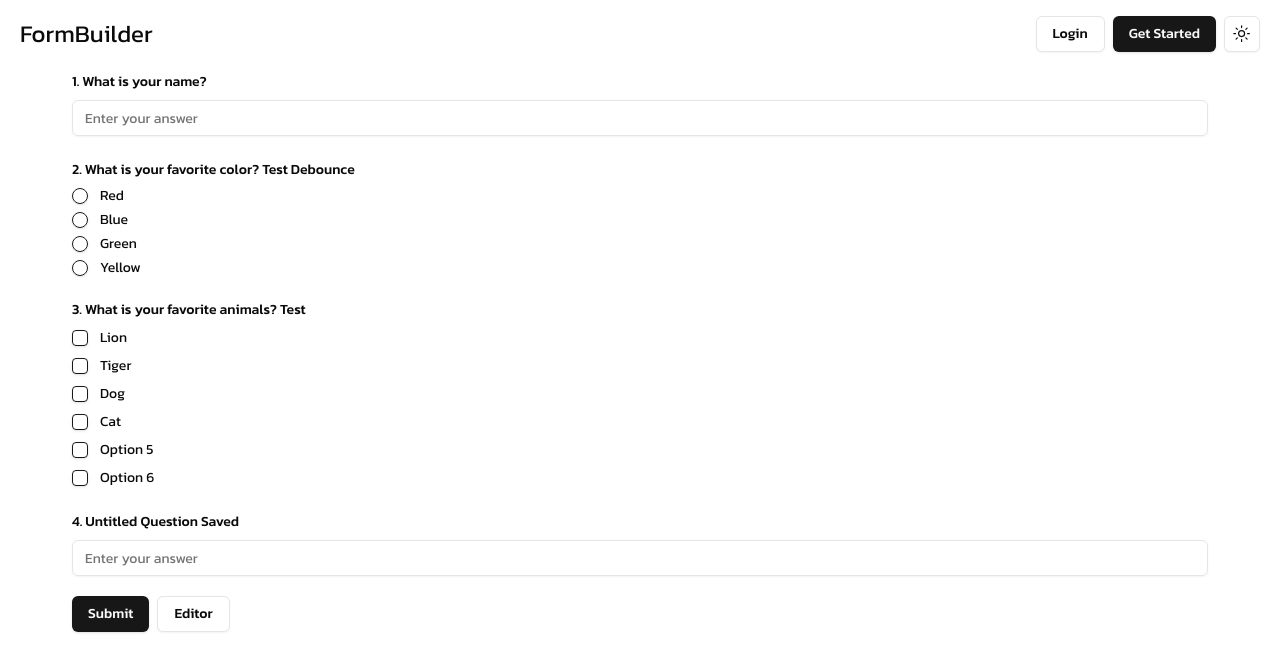
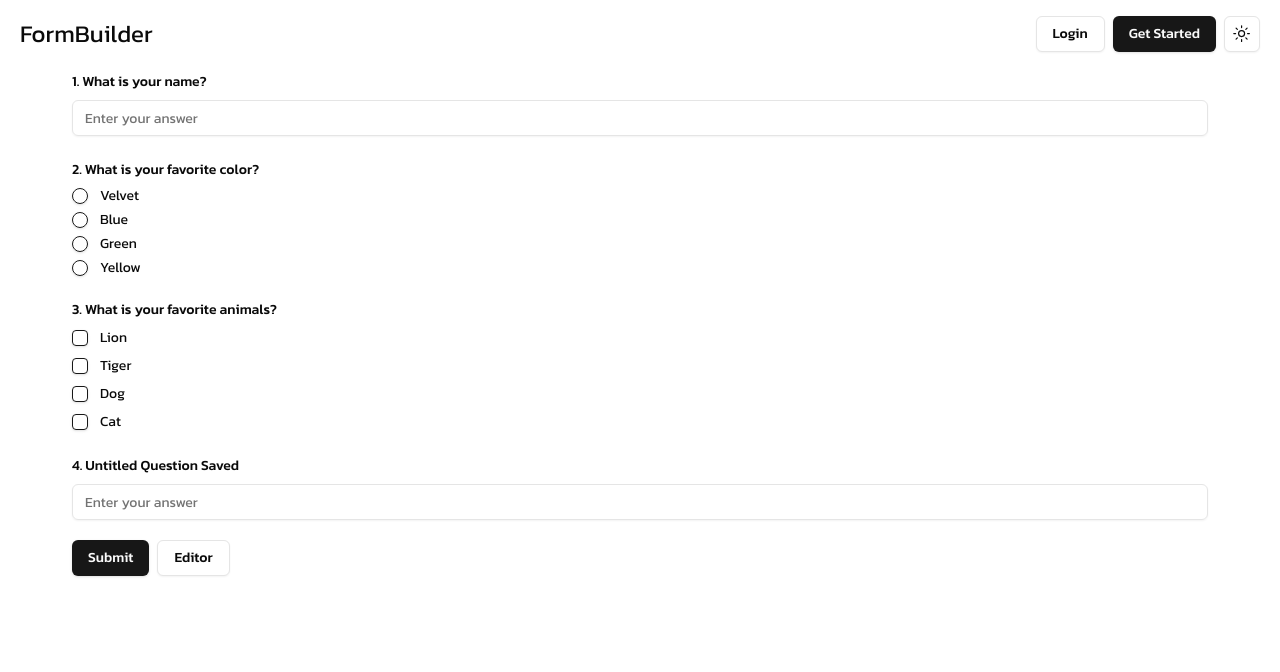
Before and after one commit to Sitthata/react-form-builder, a React (Vite) app: page /preview in a window 1280 px wide. Shown: the top 672 px of the page. Built offline with nearby package versions, Linux system fonts and the light colour scheme; data requests are answered from the project's data file.

Commit message:
updating auto save using debounce

```diff
--- a/data/db.json
+++ b/data/db.json
@@ -41,13 +41,13 @@
     {
       "id": 2,
       "type": "multipleChoice",
-      "label": "What is your favorite color? Test Debounce",
+      "label": "What is your favorite color?",
       "required": true,
       "multipleChoose": {
         "status": false
       },
       "options": [
-        "Red",
+        "Velvet",
         "Blue",
         "Green",
         "Yellow"
@@ -56,7 +56,7 @@
     {
       "id": 3,
       "type": "multipleChoice",
-      "label": "What is your favorite animals?  Test",
+      "label": "What is your favorite animals? ",
       "required": false,
       "multipleChoose": {
         "status": true,
@@ -67,9 +67,7 @@
         "Lion",
         "Tiger",
         "Dog",
-        "Cat",
-        "Option 5",
-        "Option 6"
+        "Cat"
       ]
     },
     {
--- a/src/stores/FormQuestionStore.ts
+++ b/src/stores/FormQuestionStore.ts
@@ -1,6 +1,6 @@
 import { addQuestion, updateQuestion } from '@/api/questionsService'
 import { createArrayManager } from '@/lib/utils'
-import { debounce } from 'lodash'
+import { debounce, DebouncedFunc } from 'lodash'
 import { create } from 'zustand'
 
 interface FormQuestionState {
@@ -10,12 +10,18 @@ interface FormQuestionState {
   removeQuestion: (id: number) => void
   setQuestions: (questions: TInputQuestion[]) => void
 }
+
 const useFormQuestionStore = create<FormQuestionState>((set) => {
   const arrayManager = createArrayManager<TInputQuestion>([])
-  const debouncedSaveMap = new Map()
+
+  const debouncedSaveMap = new Map<
+    number,
+    DebouncedFunc<(question: TInputQuestion) => Promise<void>>
+  >()
   function refresh() {
     set({ questions: arrayManager.getArray() })
   }
+
   function getDebouncedSave(id: number) {
     if (!debouncedSaveMap.has(id)) {
       const debouncedSave = debounce(async (question) => {
@@ -31,20 +37,32 @@ const useFormQuestionStore = create<FormQuestionState>((set) => {
     }
     return debouncedSaveMap.get(id)
   }
+
   function findQuestionIndex(id: number) {
     return arrayManager.getArray().findIndex((question) => question.id === id)
   }
-  function getUpdatedQuestionWithDefault(existingQuestion: TInputQuestion, updatedQuestion: Partial<TInputQuestion>) {
+
+  function getUpdatedQuestionWithDefault(
+    existingQuestion: TInputQuestion,
+    updatedQuestion: Partial<TInputQuestion>
+  ) {
     let updatedQuestionWithDefaults: TInputQuestion
-    if (existingQuestion.type === 'multipleChoice' && updatedQuestion.type === 'multipleChoice') {
+    if (
+      existingQuestion.type === 'multipleChoice' &&
+      updatedQuestion.type === 'multipleChoice'
+    ) {
       updatedQuestionWithDefaults = {
         ...existingQuestion,
         ...updatedQuestion,
         type: 'multipleChoice',
-        multipleChoose: updatedQuestion.multipleChoose || existingQuestion.multipleChoose,
+        multipleChoose:
+          updatedQuestion.multipleChoose || existingQuestion.multipleChoose,
         options: updatedQuestion.options || existingQuestion.options,
       }
-    } else if (existingQuestion.type === 'text' && updatedQuestion.type === 'text') {
+    } else if (
+      existingQuestion.type === 'text' &&
+      updatedQuestion.type === 'text'
+    ) {
       updatedQuestionWithDefaults = {
         ...existingQuestion,
         ...updatedQuestion,
@@ -55,6 +73,7 @@ const useFormQuestionStore = create<FormQuestionState>((set) => {
     }
     return updatedQuestionWithDefaults
   }
+
   return {
     // State
     questions: arrayManager.getArray(),
@@ -70,10 +89,14 @@ const useFormQuestionStore = create<FormQuestionState>((set) => {
       const index = findQuestionIndex(id)
       if (index !== -1) {
         const existingQuestion = arrayManager.getArray()[index]
-        const updatedQuestionWithDefaults = getUpdatedQuestionWithDefault(existingQuestion, updatedQuestion)
+        const updatedQuestionWithDefaults = getUpdatedQuestionWithDefault(
+          existingQuestion,
+          updatedQuestion
+        )
         arrayManager.update(index, updatedQuestionWithDefaults)
         refresh()
-        getDebouncedSave(id)(arrayManager.getArray()[index])
+        const debouncedSave = getDebouncedSave(id)
+        if (debouncedSave) debouncedSave(updatedQuestionWithDefaults)
       }
     },
 
```
